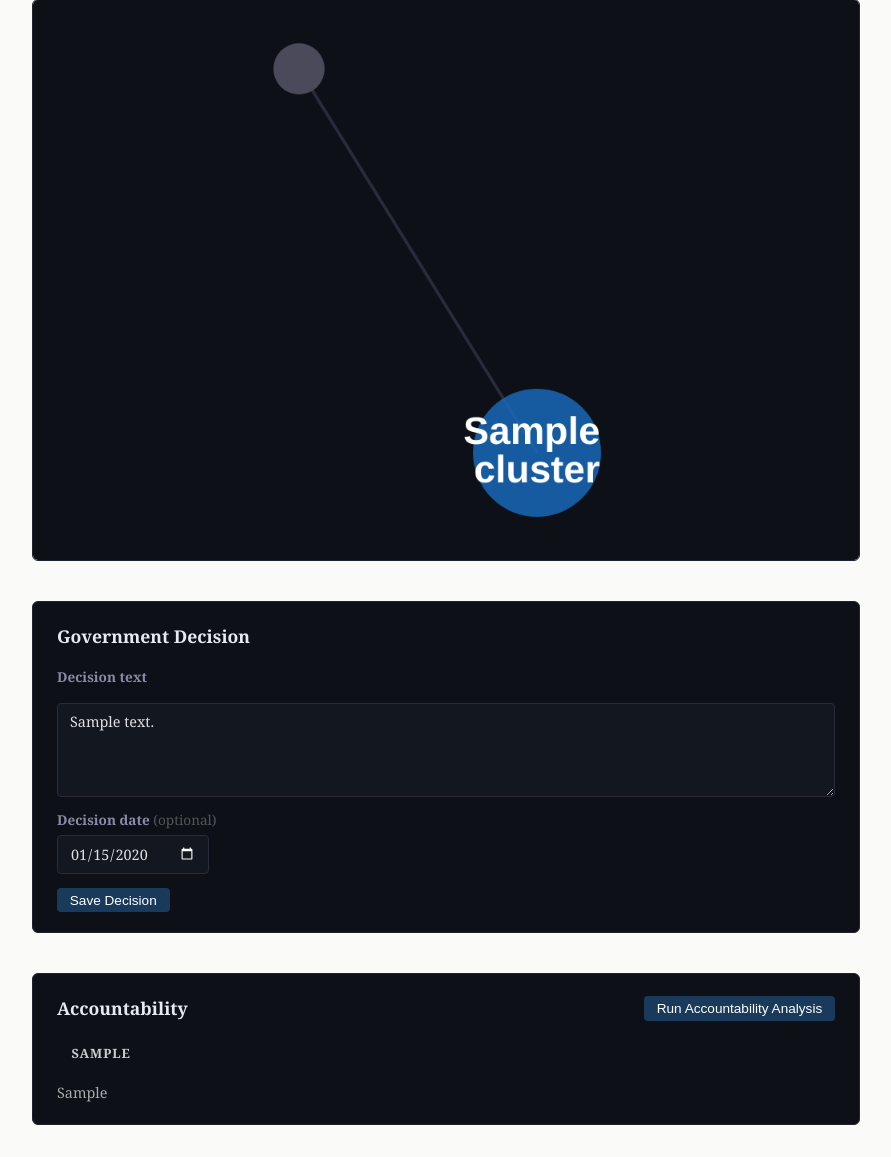
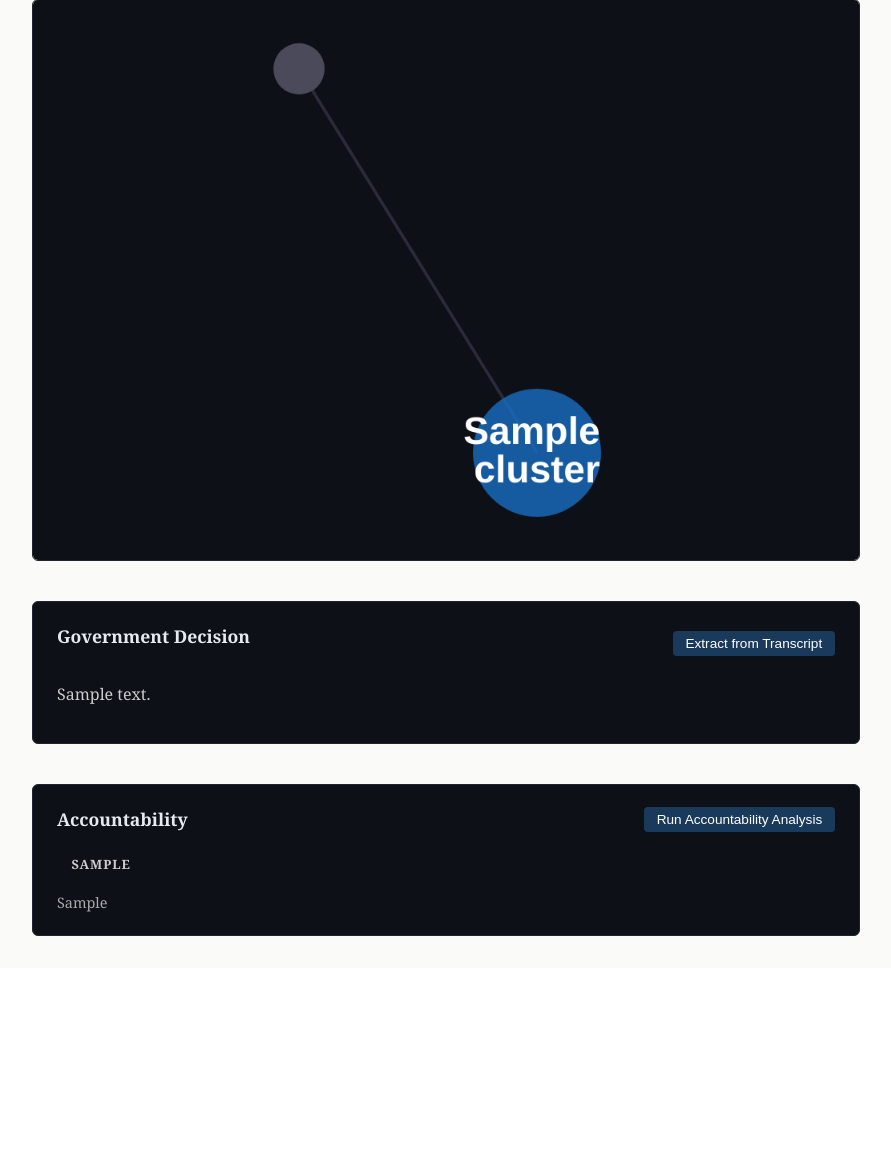
Before and after one commit to luiscarlosgarcia1/hackathon_2026, a Flask app: page /hearings/1 in a window 1280 px wide. Shown: the part 1134-2291 px from the top of the page, without its empty margins (194-1085 px from the left). After the commit the page ends 2070 px from the top, so only its background shows below. Run offline with Flask 3, Linux system fonts and the light colour scheme; tables that the repository leaves empty hold one stand-in row (values such as "Sample post"); some libraries are stand-ins or nearby versions.

Commit message:
fix: windows date format, groq clustering, auto extract decision

```diff
--- a/app/templates/hearings/detail.html
+++ b/app/templates/hearings/detail.html
@@ -104,21 +104,17 @@
 <div id="cy-tooltip" class="cy-tooltip" style="display:none"></div>
 
 <section class="decision-section dark-panel">
+  <div class="clusters-header">
     <h2>Government Decision</h2>
-  <form id="decision-form">
-    <div class="decision-form-body">
-      <label for="decision-text">Decision text</label>
-      <textarea id="decision-text" rows="4" placeholder="Enter the government's final decision…">{{ decision.decision_text if decision else '' }}</textarea>
-      <div class="decision-form-row">
-        <label for="decision-date">Decision date <span class="decision-date-hint">(optional)</span></label>
-        <input type="date" id="decision-date" value="{{ decision.decision_date if decision and decision.decision_date else '' }}">
+    <button class="btn btn-sm" onclick="extractDecision({{ hearing.id }}, this)">Extract from Transcript</button>
   </div>
+  <div id="decision-result">
+    {% if decision %}
+    <p id="decision-text-display">{{ decision.decision_text }}</p>
+    {% else %}
+    <p class="empty-state" id="decision-text-display">No decision extracted yet — click Extract from Transcript.</p>
+    {% endif %}
   </div>
-    <div class="decision-form-footer">
-      <button type="submit" class="btn btn-sm">Save Decision</button>
-      <span id="decision-status" class="decision-status"></span>
-    </div>
-  </form>
 </section>
 
 <section class="accountability-section dark-panel">
@@ -353,33 +349,19 @@ function resummarize(hearingId, btn) {
     .catch(function() { btn.disabled = false; btn.textContent = 'Re-summarize'; });
 }
 
-document.getElementById('decision-form').addEventListener('submit', function(e) {
-  e.preventDefault();
-  var hearingId = {{ hearing.id }};
-  var text = document.getElementById('decision-text').value.trim();
-  var dateVal = document.getElementById('decision-date').value;
-  var statusEl = document.getElementById('decision-status');
-  var btn = this.querySelector('button[type="submit"]');
-  if (!text) { statusEl.textContent = 'Decision text is required.'; statusEl.className = 'decision-status decision-status--error'; return; }
+function extractDecision(hearingId, btn) {
   btn.disabled = true;
-  btn.textContent = 'Saving…';
-  statusEl.textContent = '';
-  var body = { decision_text: text };
-  if (dateVal) body.decision_date = dateVal;
-  fetch('/api/hearings/' + hearingId + '/decision', {
-    method: 'POST',
-    headers: { 'Content-Type': 'application/json' },
-    body: JSON.stringify(body)
-  })
+  btn.textContent = 'Extracting…';
+  fetch('/api/hearings/' + hearingId + '/extract-decision', { method: 'POST' })
     .then(function(r) {
-    if (!r.ok) return r.json().then(function(d) { throw new Error(d.error || 'Save failed'); });
+      if (!r.ok) return r.json().then(function(d) { throw new Error(d.error || 'Failed'); });
       return r.json();
     })
-  .then(function() {
+    .then(function(data) {
       btn.disabled = false;
-    btn.textContent = 'Save Decision';
-    statusEl.textContent = 'Saved.';
-    statusEl.className = 'decision-status decision-status--ok';
+      btn.textContent = 'Extract from Transcript';
+      document.getElementById('decision-text-display').textContent = data.decision_text;
+      document.getElementById('decision-text-display').classList.remove('empty-state');
       var runBtn = document.getElementById('run-accountability-btn');
       if (!runBtn) {
         var header = document.querySelector('.accountability-header');
@@ -395,11 +377,10 @@ document.getElementById('decision-form').addEventListener('submit', function(e)
     })
     .catch(function(err) {
       btn.disabled = false;
-    btn.textContent = 'Save Decision';
-    statusEl.textContent = err.message;
-    statusEl.className = 'decision-status decision-status--error';
+      btn.textContent = 'Extract from Transcript';
+      alert(err.message);
     });
-});
+}
 
 function runAccountability(hearingId, btn) {
   btn.disabled = true;
```
Also changed, not shown: app/routes/api.py (+21 -0 lines), app/services/summarization_service.py (+23 -0 lines). Lines whose indentation alone changed are shown as unchanged.
